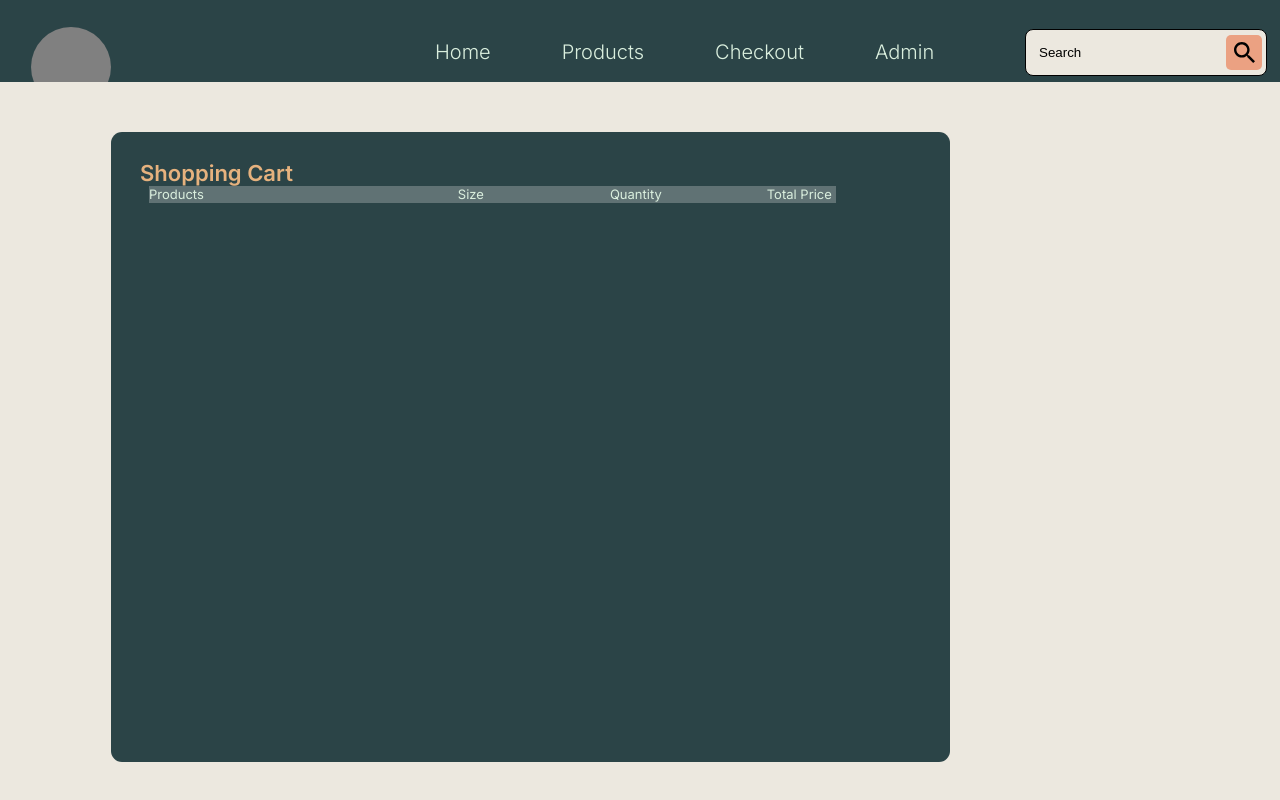
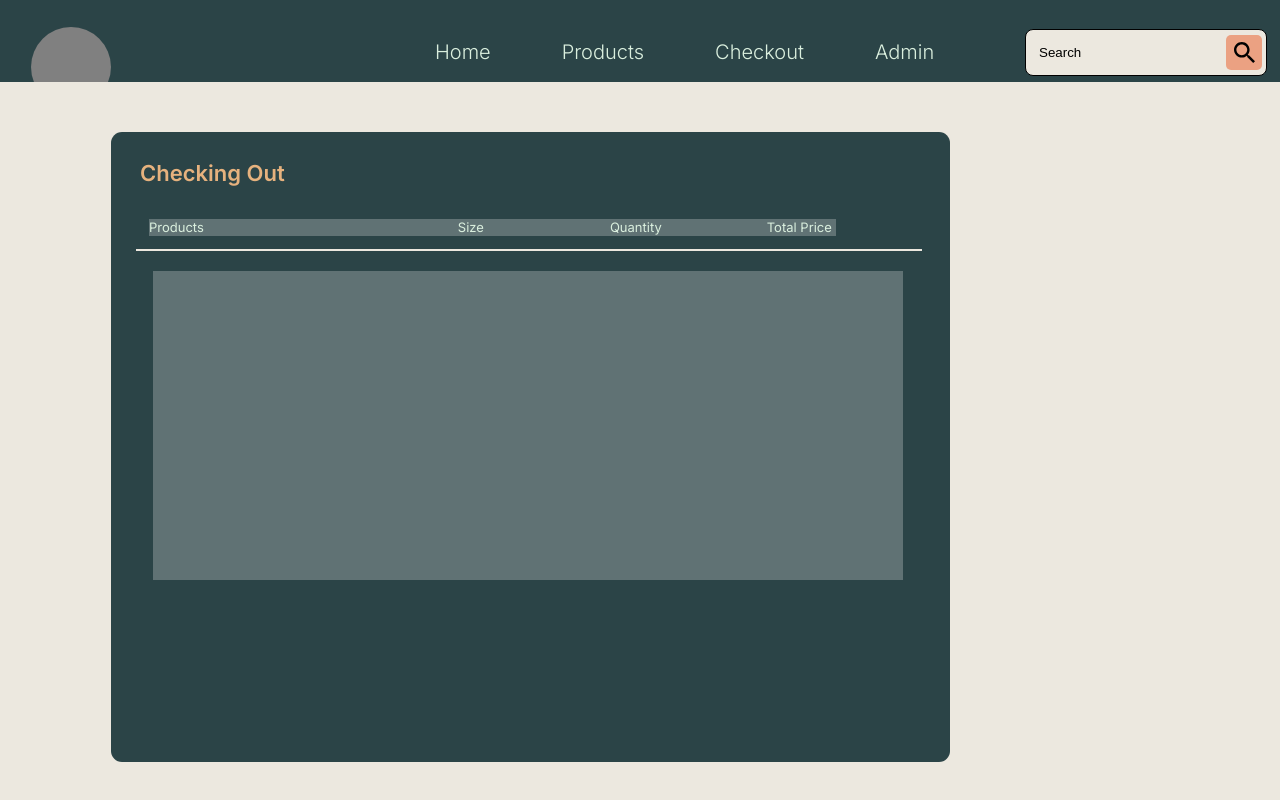
Before and after one commit to Tsebo200/Oilixate, a React (Create React App) app in the folder client/: page /Checkout in a window 1280 px wide. Shown: the top 800 px of the page. Built offline with nearby package versions, Linux system fonts and the light colour scheme.

Commit message:
Renamed Shopping cart to checkout just for logic

```diff
--- a/client/src/components/Checkout.js
+++ b/client/src/components/Checkout.js
@@ -6,12 +6,18 @@ const Checkout = () => {
         <>
         <div className="main-container-two">
             <div className="products-table-container">
-                <p className="shopping-cart-heading">Shopping Cart</p>
+                <p className="checkout-heading">Checking Out</p>
                 <div className="headings-container">
                 <p className="product-heading">Products</p>
                 <p className="size-heading">Size</p>
                 <p className="quantity-heading">Quantity</p>
                 <p className="total-price-heading">Total Price</p>
+                </div>
+                <div className="checkout-hor-line"></div>
+                <div className="checkout-content-container">
+                    <div className="row-one">
+                        <div className="checkout-product-img"></div>
+                    </div>
                 </div>
             </div>
             <div className="payment-info-container"></div>
--- a/client/src/index.css
+++ b/client/src/index.css
@@ -869,7 +869,7 @@ html, body, p, li, ul, h1{
   border-radius: 11px;
   float: left;
 }
-.shopping-cart-heading{
+.checkout-heading{
   font-family: 'Inter';
   margin-top: 28px;
   margin-left: 29px;
@@ -883,13 +883,13 @@ html, body, p, li, ul, h1{
   width: 687px;
   height: 17px;
   margin-left: 38px;
+  margin-top: 33px;
   background: rgba(217, 217, 217, 0.3);
   float: left;
 }
 
 .product-heading{
   font-family: 'Inter';
-  /* margin-left: -150px; */
   font-weight: 400;
   font-size: 13px;
   color: #DAEFDE;
@@ -923,6 +923,29 @@ html, body, p, li, ul, h1{
   float: left;
 }
 
+.checkout-hor-line{
+  width: 784px;
+  margin-top: 13px;
+  margin-left: 25px;
+  border: 1px solid #ECE8DF;
+  float: left;
+}
+
+.checkout-content-container{
+  width: 750px;
+  height: 309px;
+  margin-top: 20px;
+  margin-left: 42px;
+  background: #D9D9D9;
+  opacity: 30%;
+  float: left;
+}
+
+.product-img{
+  width: 57px;
+height: 74px;
+left: 153px;
+}
 
 
 /* Payment Section */
```
